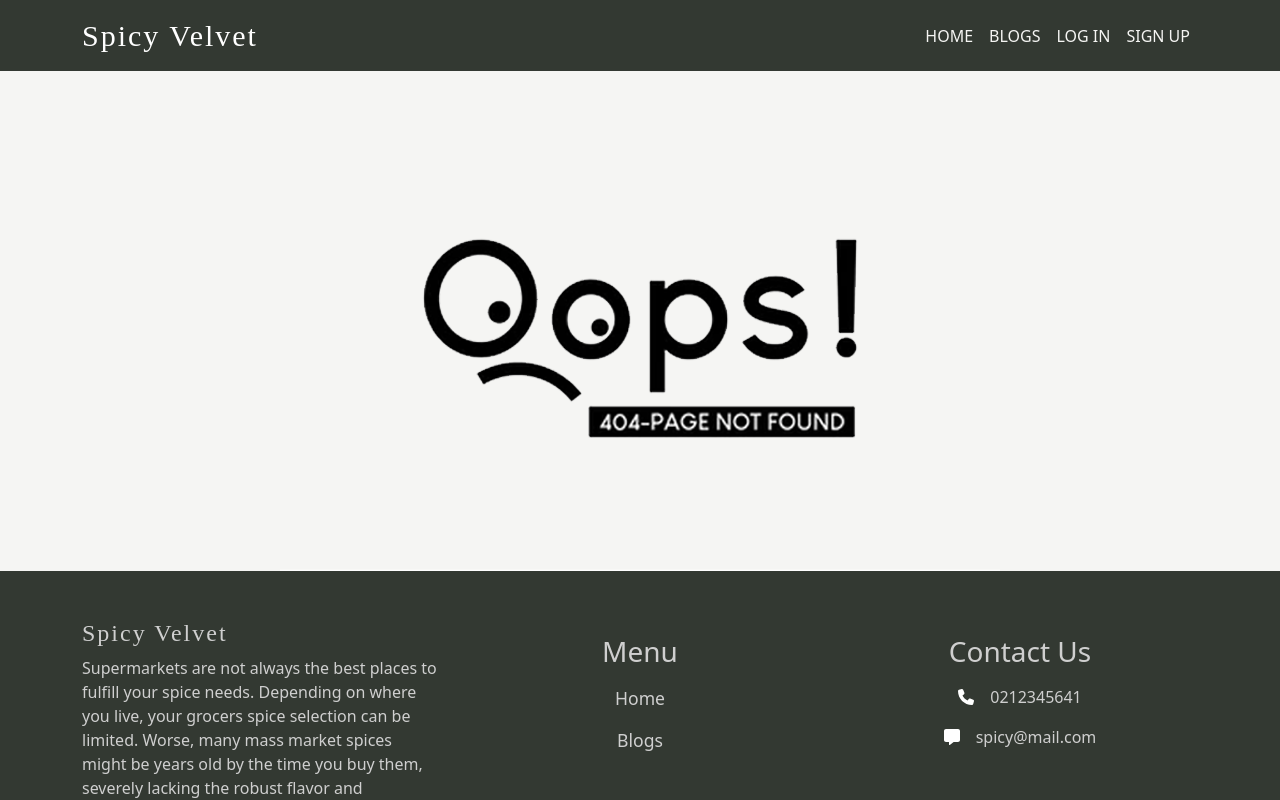
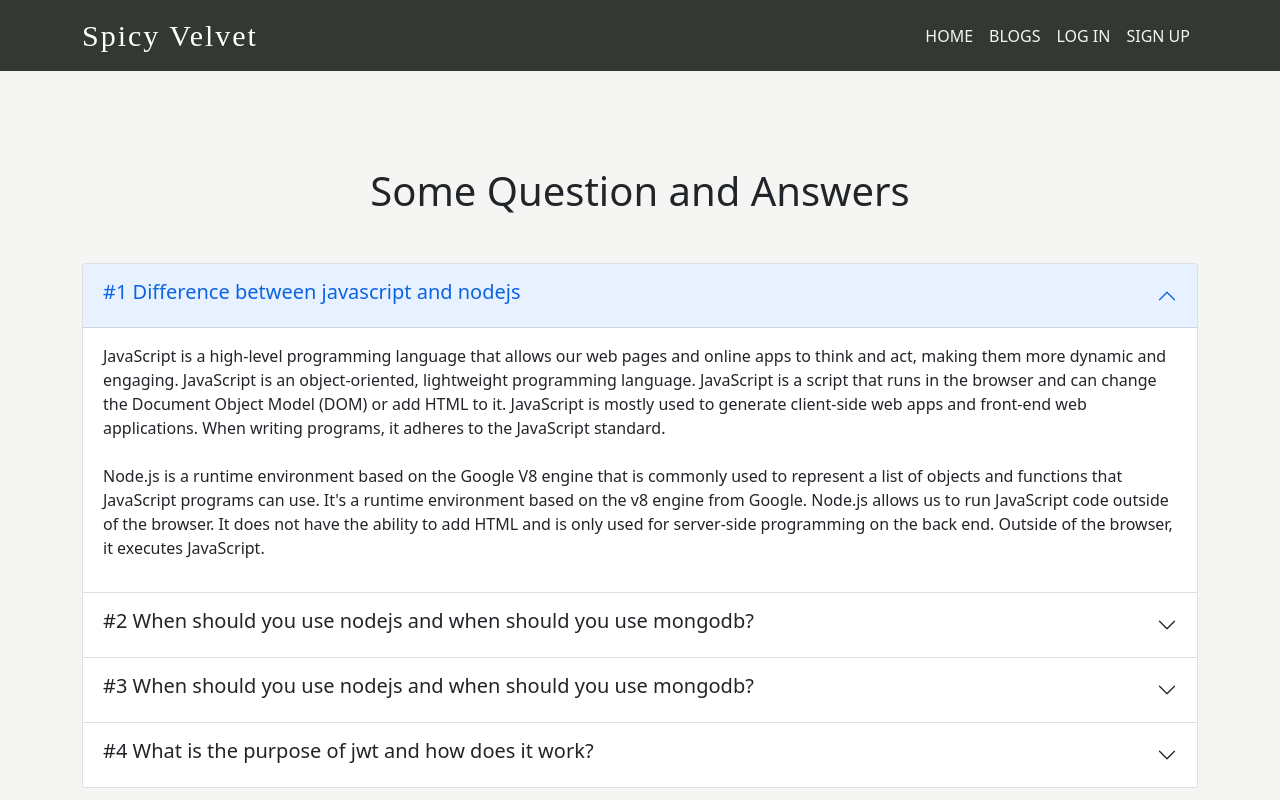
Before and after one commit to Maria-07/Spicy-Velvet-Client-site, a React (Create React App) app: page /blogs in a window 1280 px wide. Shown: the top 800 px of the page. Built offline with nearby package versions, Linux system fonts and the light colour scheme; no server answers.

Commit message:
adding question & answer on blogs route

```diff
--- a/src/App.js
+++ b/src/App.js
@@ -13,6 +13,7 @@ import ManageInventories from "./Components/Pages/ManageInventories/ManageInvent
 import AddNewItem from "./Components/Pages/AddNewItem/AddNewItem";
 import MyItems from "./Components/Pages/MyItems/MyItems";
 import NotFoundpage from "./Components/Shared/NotFoundpage/NotFoundpage";
+import Blogs from "./Components/Pages/Blogs/Blogs";
 
 function App() {
   return (
@@ -20,6 +21,7 @@ function App() {
       <Header></Header>
       <Routes>
         <Route path="/" element={<Home></Home>}></Route>
+        <Route path="/blogs" element={<Blogs></Blogs>}></Route>
         <Route
           path="/products"
           element={
--- /dev/null
+++ b/src/Components/Pages/Blogs/Blogs.css
@@ -0,0 +1,3 @@
+.blog {
+    text-align: start;
+}
--- /dev/null
+++ b/src/Components/Pages/Blogs/Blogs.js
@@ -0,0 +1,112 @@
+import React from "react";
+import { Accordion, Container } from "react-bootstrap";
+import "./Blogs.css";
+
+const Blogs = () => {
+  return (
+    <div className="my-5 py-5">
+      <Container>
+        <h1 className="mb-5">Some Question and Answers</h1>
+        <Accordion defaultActiveKey="0">
+          <Accordion.Item eventKey="0">
+            <Accordion.Header>
+              <h5> #1 Difference between javascript and nodejs</h5>
+            </Accordion.Header>
+            <Accordion.Body>
+              <p className="blog">
+                JavaScript is a high-level programming language that allows our
+                web pages and online apps to think and act, making them more
+                dynamic and engaging. JavaScript is an object-oriented,
+                lightweight programming language. JavaScript is a script that
+                runs in the browser and can change the Document Object Model
+                (DOM) or add HTML to it. JavaScript is mostly used to generate
+                client-side web apps and front-end web applications. When
+                writing programs, it adheres to the JavaScript standard.
+                <br />
+                <br />
+                Node.js is a runtime environment based on the Google V8 engine
+                that is commonly used to represent a list of objects and
+                functions that JavaScript programs can use. It's a runtime
+                environment based on the v8 engine from Google. Node.js allows
+                us to run JavaScript code outside of the browser. It does not
+                have the ability to add HTML and is only used for server-side
+                programming on the back end. Outside of the browser, it executes
+                JavaScript.
+              </p>
+            </Accordion.Body>
+          </Accordion.Item>
+          <Accordion.Item eventKey="1">
+            <Accordion.Header>
+              <h5>
+                #2 When should you use nodejs and when should you use mongodb?
+              </h5>
+            </Accordion.Header>
+            <Accordion.Body>
+              <p className="blog">
+                Node.js is a rapidly evolving technology that is rapidly gaining
+                ground in the field of server-side development. MongoDB is a
+                database technology that is changing the game. Because they both
+                use JavaScript and JSON, the two tools make a powerful combo. At
+                first glance, learning Node.js and MongoDB may appear to be both
+                time-consuming and painful.
+                <br /> MongoDB is an open-source document database that uses a
+                flexible schema to store data and is built on a horizontal
+                scale-out architecture. MongoDB, which was founded in 2007, has
+                a large development community all around the world. Each entry
+                in a MongoDB database is a document described in JSON, a binary
+                representation of the data, rather than tables of rows or
+                columns like SQL databases. Applications
+              </p>
+            </Accordion.Body>
+          </Accordion.Item>
+          <Accordion.Item eventKey="2">
+            <Accordion.Header>
+              <h5>
+                #3 When should you use nodejs and when should you use mongodb?
+              </h5>
+            </Accordion.Header>
+            <Accordion.Body>
+              <p className="blog">
+                The SQL language is the industry standard for dealing with
+                Relational Databases. In a relational database, tables define
+                relationships. For inserting, searching, updating, and deleting
+                database records, SQL programming is a powerful tool. That's not
+                to imply SQL isn't capable of more. It has the ability to
+                optimize and maintain databases.
+                <br /> NoSQL is a non-relational database management system
+                (DBMS) that avoids joins and does not require a fixed schema. It
+                is used in both big data and real-time web apps. NoSQL databases
+                include document databases, key-value pair databases, and graph
+                databases, to name a few. It is ineffective when dealing with
+                complex queries.
+              </p>
+            </Accordion.Body>
+          </Accordion.Item>
+          <Accordion.Item eventKey="3">
+            <Accordion.Header>
+              <h5>#4 What is the purpose of jwt and how does it work?</h5>
+            </Accordion.Header>
+            <Accordion.Body>
+              <p className="blog">
+                JSON web token (JWT) is a particularly helpful tool for API
+                authentication and server-to-server permission. SSO refers to
+                the ability for a service provider to receive reliable
+                information from the authentication server. The Service Provider
+                can hash a portion of a token it gets and compare it to the
+                signature of the token by sharing a secret key with the Identity
+                Provider. If the result matches the signature, the SP knows that
+                the data was provided by the other entity who possesses the key.
+                The Identity Provider creates a JWT that certifies the user's
+                identity, and the resource server uses the public key to decode
+                and verify the token's authenticity. Because tokens are used for
+                authorization and authentication, they must be unique.
+              </p>
+            </Accordion.Body>
+          </Accordion.Item>
+        </Accordion>
+      </Container>
+    </div>
+  );
+};
+
+export default Blogs;
```
